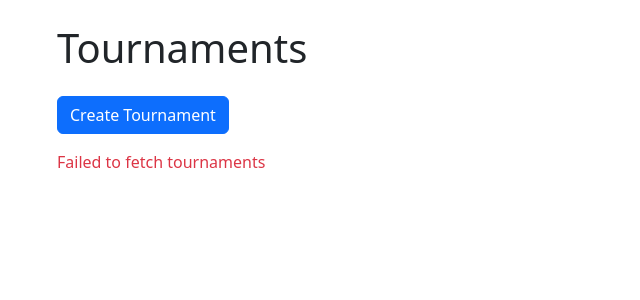
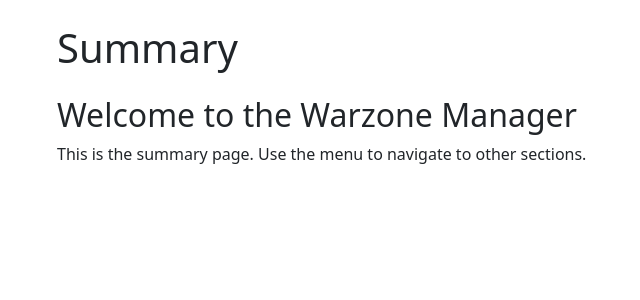
Before and after one commit to Th3Ph4nt0mE2/warzone-matches, a Spring Boot app: page / in a window 1280 px wide. Shown: the part 56-356 px from the top of the page, without its empty margins (25-665 px from the left). Run offline with Spring Boot 4, Linux system fonts and the light colour scheme.

Commit message:
feat: Add Summary/Settings views and fix Teams alignment
This commit introduces two new placeholder views, "Summary" and "Settings", and adds them to the main navigation menu. "Summary" is set as the new default view when the application loads.

Additionally, this commit refactors the "Teams" master-detail view. The "All Teams" list is now rendered inside a Bootstrap card to match the structure of the "Team Players" detail view, which resolves a visual alignment issue between the two columns.

```diff
--- a/src/main/resources/static/index.html
+++ b/src/main/resources/static/index.html
@@ -16,19 +16,27 @@
                 Warzone Manager &#9662;
             </button>
             <div class="dropdown-menu" id="main-dropdown-menu">
-                <a class="dropdown-item nav-link active" href="#" id="nav-tournaments">Tournaments</a>
+                <a class="dropdown-item nav-link active" href="#" id="nav-summary">Summary</a>
+                <a class="dropdown-item nav-link" href="#" id="nav-tournaments">Tournaments</a>
                 <a class="dropdown-item nav-link" href="#" id="nav-teams">Teams</a>
                 <a class="dropdown-item nav-link" href="#" id="nav-players">Players</a>
+                <a class="dropdown-item nav-link" href="#" id="nav-settings">Settings</a>
             </div>
         </div>
     </nav>
 
     <main class="container mt-4">
         <div id="app-content">
-            <h1 class="mb-4" id="view-title">Tournaments</h1>
+            <h1 class="mb-4" id="view-title">Summary</h1>
+
+            <!-- Summary View -->
+            <div id="summary-view">
+                <h2>Welcome to the Warzone Manager</h2>
+                <p>This is the summary page. Use the menu to navigate to other sections.</p>
+            </div>
 
             <!-- Tournaments View -->
-            <div id="tournaments-view">
+            <div id="tournaments-view" style="display: none;">
                 <button class="btn btn-primary mb-3" id="show-register-tournament-form">Create Tournament</button>
                 <div id="tournaments-list-container">
                     <!-- Tournament list and summary will be rendered here -->
@@ -62,6 +70,12 @@
                 <ul class="list-group" id="players-list">
                     <!-- Players list will be rendered here -->
                 </ul>
+            </div>
+
+            <!-- Settings View -->
+            <div id="settings-view" style="display: none;">
+                <h2>Settings</h2>
+                <p>This is the settings page. Options will be added here in the future.</p>
             </div>
 
             <!-- Register Tournament View (now hidden and shown on demand) -->
--- a/src/main/resources/static/js/script.js
+++ b/src/main/resources/static/js/script.js
@@ -3,14 +3,18 @@ document.addEventListener('DOMContentLoaded', () => {
 
     // --- Element Selectors ---
     const navLinks = {
+        summary: document.getElementById('nav-summary'),
         tournaments: document.getElementById('nav-tournaments'),
         teams: document.getElementById('nav-teams'),
         players: document.getElementById('nav-players'),
+        settings: document.getElementById('nav-settings'),
     };
     const views = {
+        summary: document.getElementById('summary-view'),
         tournaments: document.getElementById('tournaments-view'),
         teams: document.getElementById('teams-view'),
         players: document.getElementById('players-view'),
+        settings: document.getElementById('settings-view'),
         registerTournament: document.getElementById('register-tournament-view'),
         registerTeam: document.getElementById('register-team-view'),
         registerPlayer: document.getElementById('register-player-view'),
@@ -92,6 +96,16 @@ document.addEventListener('DOMContentLoaded', () => {
     navLinks.players.addEventListener('click', (e) => {
         e.preventDefault();
         handleNavClick('players', 'Players', fetchAndDisplayPlayers);
+    });
+
+    navLinks.summary.addEventListener('click', (e) => {
+        e.preventDefault();
+        handleNavClick('summary', 'Summary', null); // No fetch callback for summary yet
+    });
+
+    navLinks.settings.addEventListener('click', (e) => {
+        e.preventDefault();
+        handleNavClick('settings', 'Settings', null); // No fetch callback for settings yet
     });
 
     // --- "Create" Button Logic ---
@@ -243,7 +257,7 @@ document.addEventListener('DOMContentLoaded', () => {
     }
 
     async function fetchAndDisplayTeams() {
-        teamsListContainer.innerHTML = '<h2>Teams</h2><p>Loading...</p>';
+        teamsListContainer.innerHTML = '<p>Loading teams...</p>';
         // Clear details view when reloading the list
         teamDetailsContainer.innerHTML = `
             <div class="card">
@@ -257,7 +271,13 @@ document.addEventListener('DOMContentLoaded', () => {
             if (!response.ok) throw new Error('Failed to fetch teams');
             const teams = await response.json();
 
-            let listHtml = '<h2>Teams</h2><ul class="list-group">';
+            let listHtml = `
+                <div class="card">
+                    <div class="card-header">
+                        <h5 class="mb-0">All Teams</h5>
+                    </div>
+                    <ul class="list-group list-group-flush">`;
+
             if (teams.length === 0) {
                 listHtml += '<li class="list-group-item">No teams found.</li>';
             } else {
@@ -273,10 +293,10 @@ document.addEventListener('DOMContentLoaded', () => {
                         </a>`;
                 });
             }
-            listHtml += '</ul>';
+            listHtml += '</ul></div>';
             teamsListContainer.innerHTML = listHtml;
         } catch (error) {
-            teamsListContainer.innerHTML = `<h2>Teams</h2><p class="text-danger">${error.message}</p>`;
+            teamsListContainer.innerHTML = `<div class="alert alert-danger">${error.message}</div>`;
         }
     }
 
@@ -547,5 +567,5 @@ document.addEventListener('DOMContentLoaded', () => {
     });
 
     // --- Initial Setup ---
-    handleNavClick('tournaments', 'Tournaments', fetchAndDisplayTournaments);
+    handleNavClick('summary', 'Summary', null); // Load Summary view by default
 });
```
